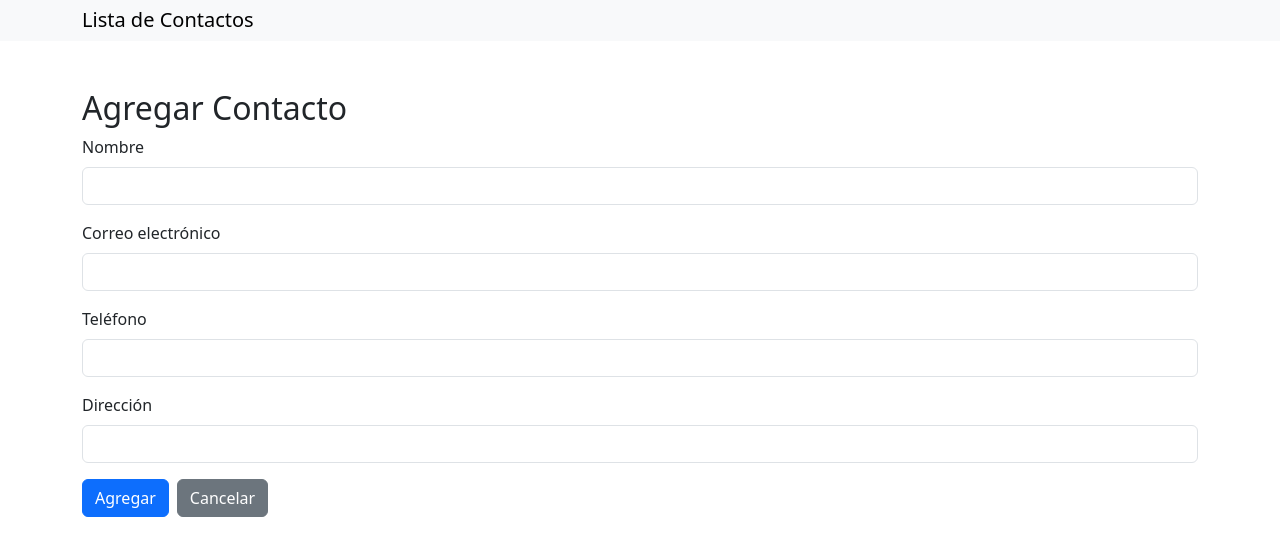
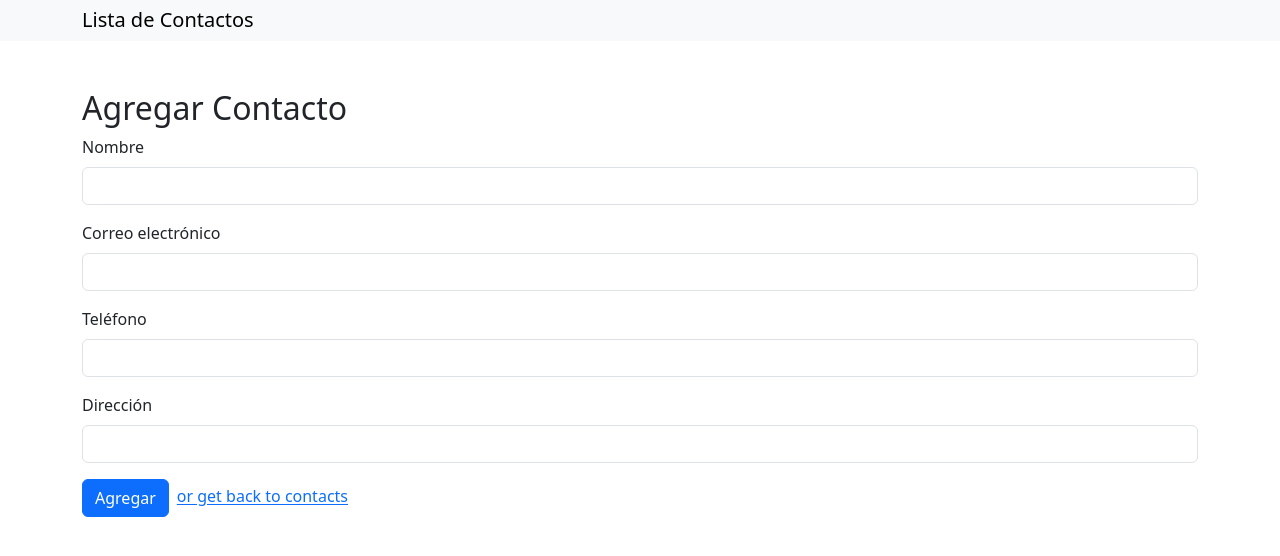
Before and after one commit to 4GeeksAcademy/sergiorjuel46_ContactList, a React (Vite) app: page /add-contact in a window 1280 px wide. Shown: the top 556 px of the page. Built offline with nearby package versions, Linux system fonts and the light colour scheme.

Commit message:
n commit

```diff
--- a/src/pages/AddContact.jsx
+++ b/src/pages/AddContact.jsx
@@ -116,8 +116,8 @@ export const AddContact = () => {
         <button type="submit" className="btn btn-primary me-2">
           {id ? "Actualizar" : "Agregar"}
         </button>
-        <Link to="/" className="btn btn-secondary">
-          Cancelar
+        <Link to="/" className="">
+          or get back to contacts
         </Link>
       </form>
     </div>
```
